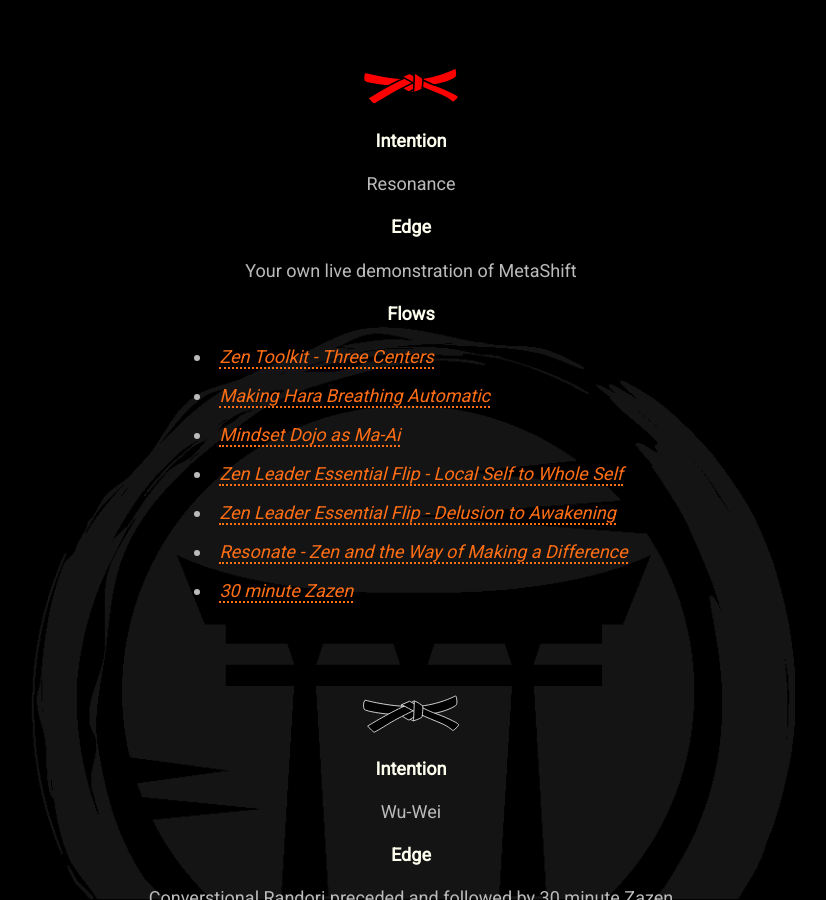
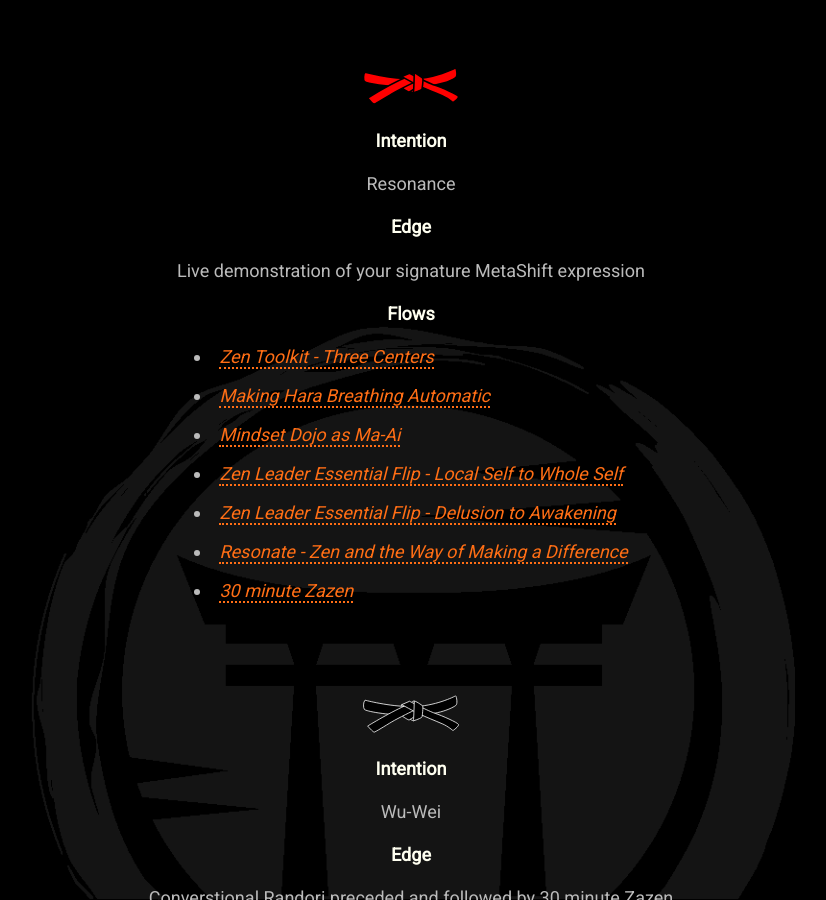
Before and after one commit to mindset-dojo/mindset-dojo.github.io, a Jekyll site: the page built from program.md, in a window 1280 px wide and 900 px high, scrolled down 5044 px. Shown: the whole window, without its empty margins (229-1055 px from the left). Built offline with Jekyll 4.4.1, drawn with Linux system fonts in a browser that asks for light colours; some web fonts are replaced.

Commit message:
refactor(program): clarify red level edge challenge wording.

```diff
--- a/_data/program.yaml
+++ b/_data/program.yaml
@@ -137,7 +137,7 @@ levels:
     label: 1st Kyu
     level: -1
     intention: Resonance
-    edge: Your own live demonstration of MetaShift
+    edge: Live demonstration of your signature MetaShift expression
     flows:
       - label: Zen Toolkit - Three Centers
         url: https://vimeo.com/944672806/e099593826?share=copy
```
